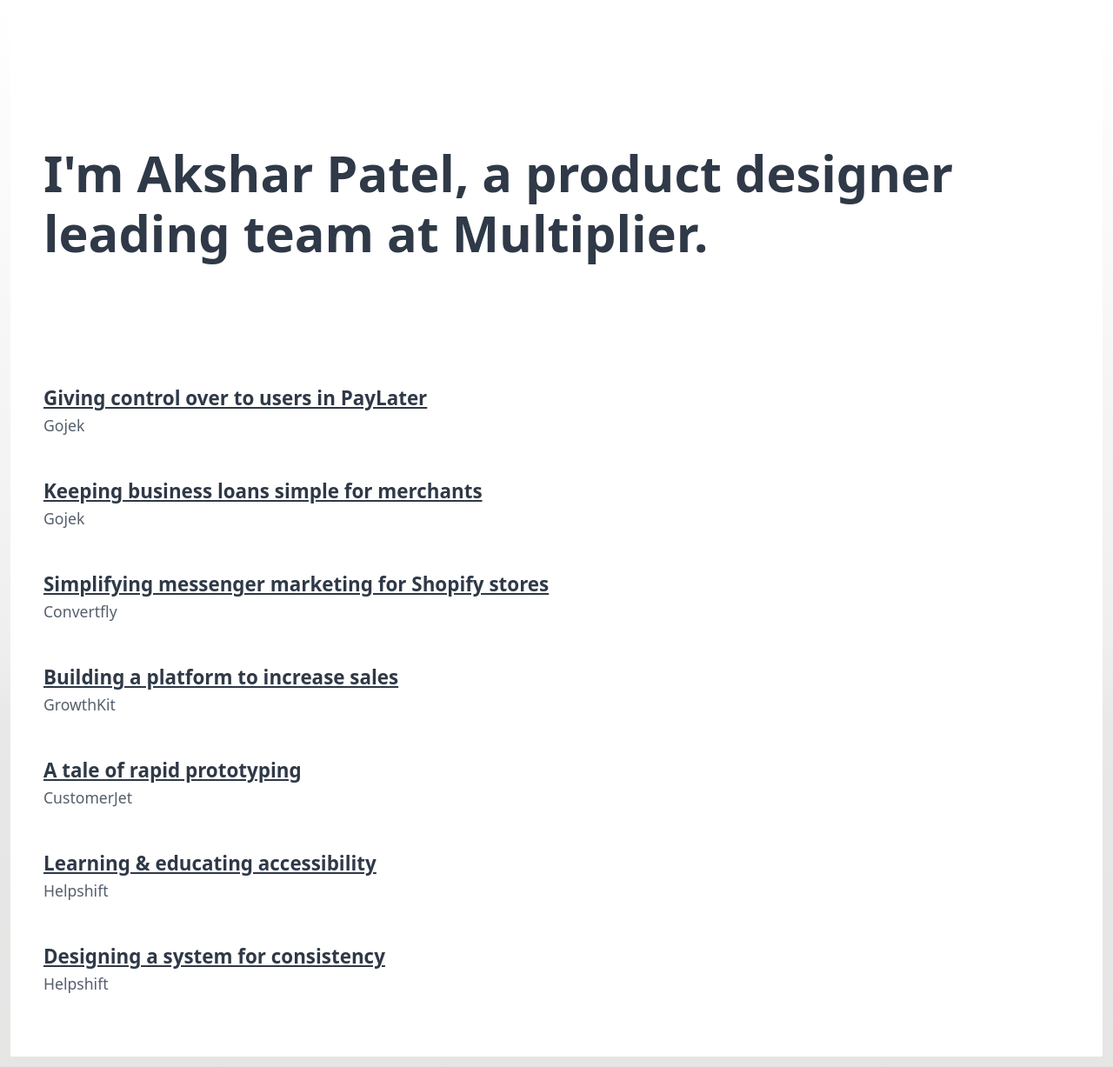
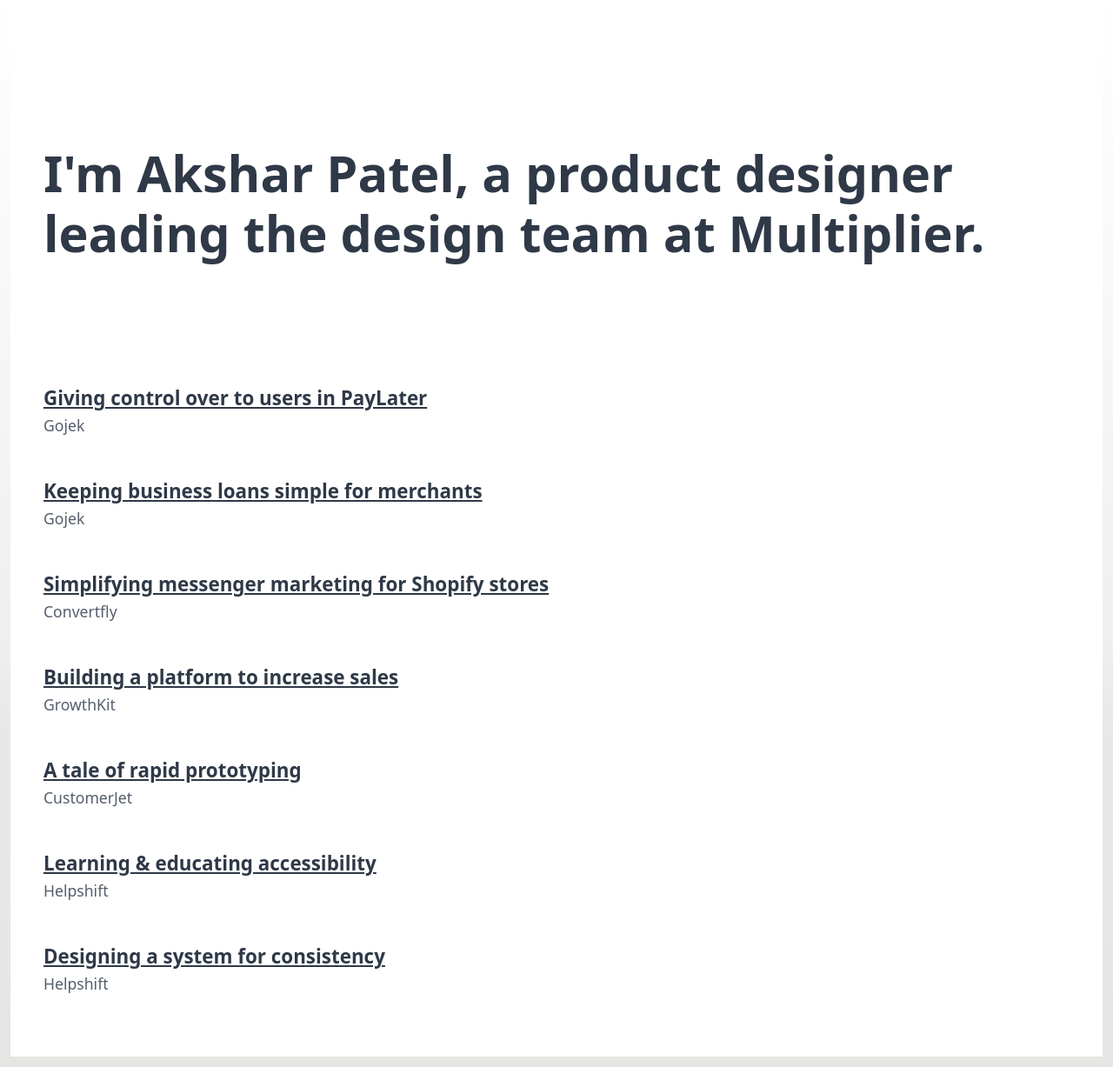
Before and after one commit to artakshar/artakshar.github.io, a Jekyll site: the page built from index.html, in a window 1280 px wide. Shown: the whole page at 87% size. Built offline with Jekyll 4.4.1, drawn with Linux system fonts in a browser that asks for light colours.

Commit message:
Update index.html

```diff
--- a/index.html
+++ b/index.html
@@ -5,7 +5,7 @@
 
 <section id="hero">
   <div class="container">
-    <h1>I'm Akshar Patel, a product designer leading team at Multiplier.</h1>
+    <h1>I'm Akshar Patel, a product designer leading the design team at Multiplier.</h1>
   </div>
 </section>
 <section id="portfolio">
```
